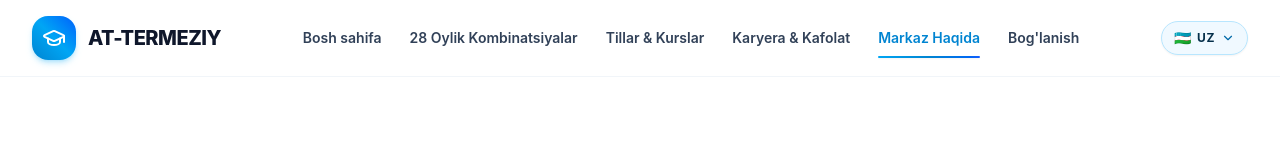
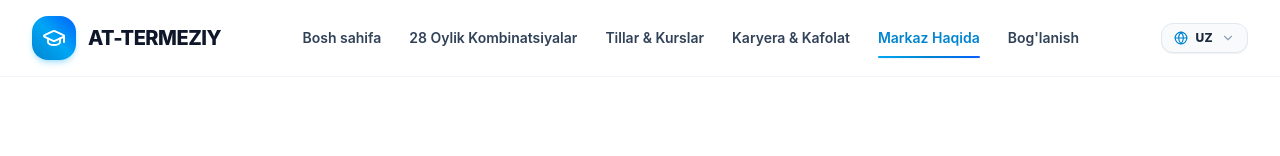
Before and after one commit to humoyun1773/at-termiziy, a React (Vite) app: page /about in a window 1280 px wide. Shown: the top 156 px of the page. Built offline with nearby package versions, Linux system fonts and the light colour scheme; a web font is replaced by a local one.

Commit message:
fix: replace emoji flag letters with clean Globe icon and sleek language switcher dropdown

```diff
--- a/src/components/common/LanguageSwitcher.tsx
+++ b/src/components/common/LanguageSwitcher.tsx
@@ -1,17 +1,17 @@
 import React, { useState, useRef, useEffect } from 'react';
 import { useLanguage } from '../../context/LanguageContext';
 import type { Language } from '../../types';
-import { ChevronDown } from 'lucide-react';
+import { Globe, ChevronDown, Check } from 'lucide-react';
 
 export const LanguageSwitcher: React.FC = () => {
   const { language, setLanguage } = useLanguage();
   const [isOpen, setIsOpen] = useState(false);
   const dropdownRef = useRef<HTMLDivElement>(null);
 
-  const languagesList: { code: Language; label: string; flag: string }[] = [
-    { code: 'uz', label: "O'zbekcha", flag: "🇺🇿" },
-    { code: 'ru', label: "Русский", flag: "🇷🇺" },
-    { code: 'en', label: "English", flag: "🇬🇧" }
+  const languagesList: { code: Language; label: string; short: string }[] = [
+    { code: 'uz', label: "O'zbekcha", short: "UZ" },
+    { code: 'ru', label: "Русский", short: "RU" },
+    { code: 'en', label: "English", short: "EN" }
   ];
 
   const currentLang = languagesList.find(l => l.code === language) || languagesList[0];
@@ -30,33 +30,42 @@ export const LanguageSwitcher: React.FC = () => {
     <div className="relative inline-block text-left" ref={dropdownRef}>
       <button
         onClick={() => setIsOpen(!isOpen)}
-        className="flex items-center gap-1.5 px-3 py-1.5 rounded-full text-xs font-semibold bg-sky-50 hover:bg-sky-100 text-sky-900 border border-sky-200 transition-all duration-200 shadow-xs active:scale-95 cursor-pointer"
+        className="flex items-center gap-2 px-3 py-1.5 rounded-xl text-xs font-bold bg-slate-50 hover:bg-sky-50 text-slate-800 hover:text-sky-700 border border-slate-200 hover:border-sky-200 transition-all duration-200 shadow-2xs active:scale-95 cursor-pointer"
         aria-label="Change Language"
       >
-        <span className="text-sm">{currentLang.flag}</span>
-        <span className="uppercase tracking-wider font-bold text-sky-950">{currentLang.code}</span>
-        <ChevronDown className={`w-3.5 h-3.5 text-sky-700 transition-transform duration-200 ${isOpen ? 'rotate-180' : ''}`} />
+        <Globe className="w-3.5 h-3.5 text-sky-600 shrink-0" />
+        <span className="tracking-wide text-slate-800 font-extrabold">{currentLang.short}</span>
+        <ChevronDown className={`w-3.5 h-3.5 text-slate-400 transition-transform duration-200 ${isOpen ? 'rotate-180 text-sky-600' : ''}`} />
       </button>
 
       {isOpen && (
-        <div className="absolute right-0 mt-2 w-36 rounded-2xl bg-white shadow-xl border border-sky-100 py-1.5 z-50 animate-in fade-in zoom-in-95 duration-150">
-          {languagesList.map((item) => (
+        <div className="absolute right-0 mt-2 w-40 rounded-2xl bg-white shadow-xl border border-slate-100 py-1.5 z-50 animate-in fade-in zoom-in-95 duration-150">
+          <div className="px-3 py-1 text-[10px] font-bold text-slate-400 uppercase tracking-wider border-b border-slate-100 mb-1">
+            Tilni tanlang
+          </div>
+          {languagesList.map((item) => {
+            const isSelected = language === item.code;
+            return (
               <button
                 key={item.code}
                 onClick={() => {
                   setLanguage(item.code);
                   setIsOpen(false);
                 }}
-              className={`w-full flex items-center gap-2.5 px-3.5 py-2 text-xs font-medium text-left transition-colors cursor-pointer ${
-                language === item.code
-                  ? 'bg-sky-500 text-white font-bold'
-                  : 'text-slate-700 hover:bg-sky-50 hover:text-sky-900'
+                className={`w-full flex items-center justify-between px-3 py-2 text-xs font-semibold transition-colors cursor-pointer ${
+                  isSelected
+                    ? 'bg-sky-50 text-sky-700 font-bold'
+                    : 'text-slate-700 hover:bg-slate-50 hover:text-sky-600'
                 }`}
               >
-              <span className="text-base">{item.flag}</span>
+                <div className="flex items-center gap-2">
+                  <span className="w-5 text-[10px] font-extrabold text-slate-400 uppercase">{item.short}</span>
                   <span>{item.label}</span>
+                </div>
+                {isSelected && <Check className="w-3.5 h-3.5 text-sky-600" />}
               </button>
-          ))}
+            );
+          })}
         </div>
       )}
     </div>
```
Lines whose indentation alone changed are shown as unchanged.
